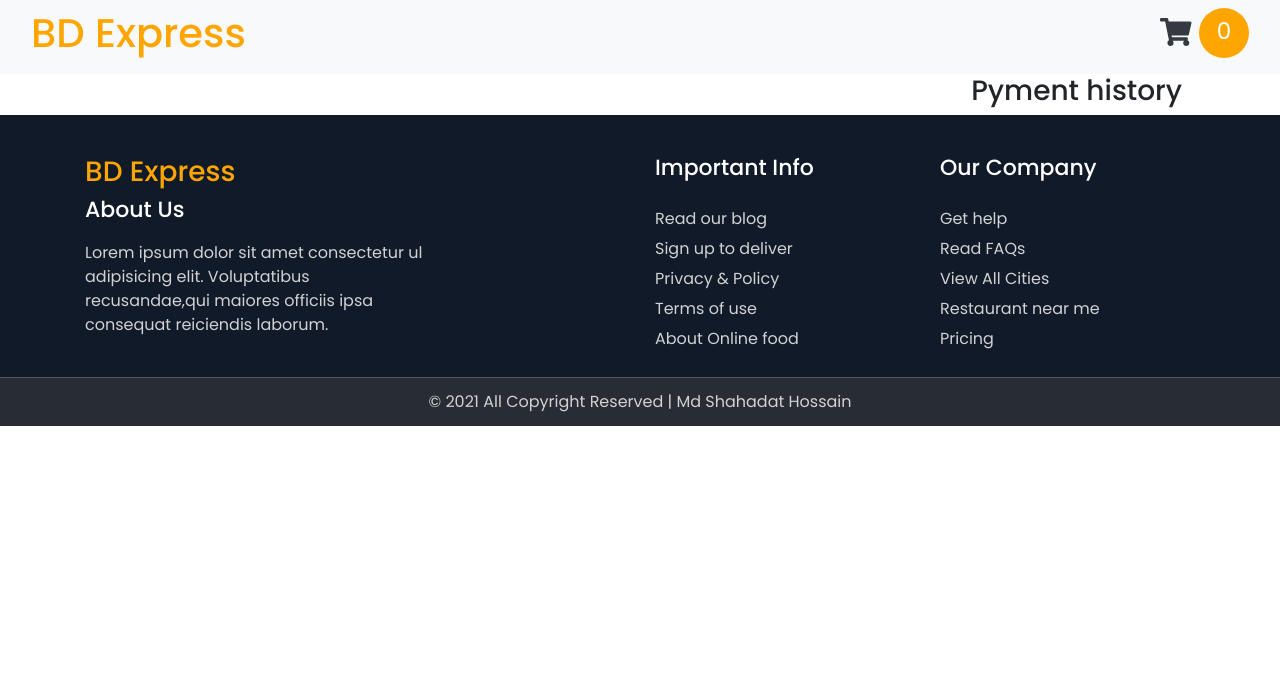
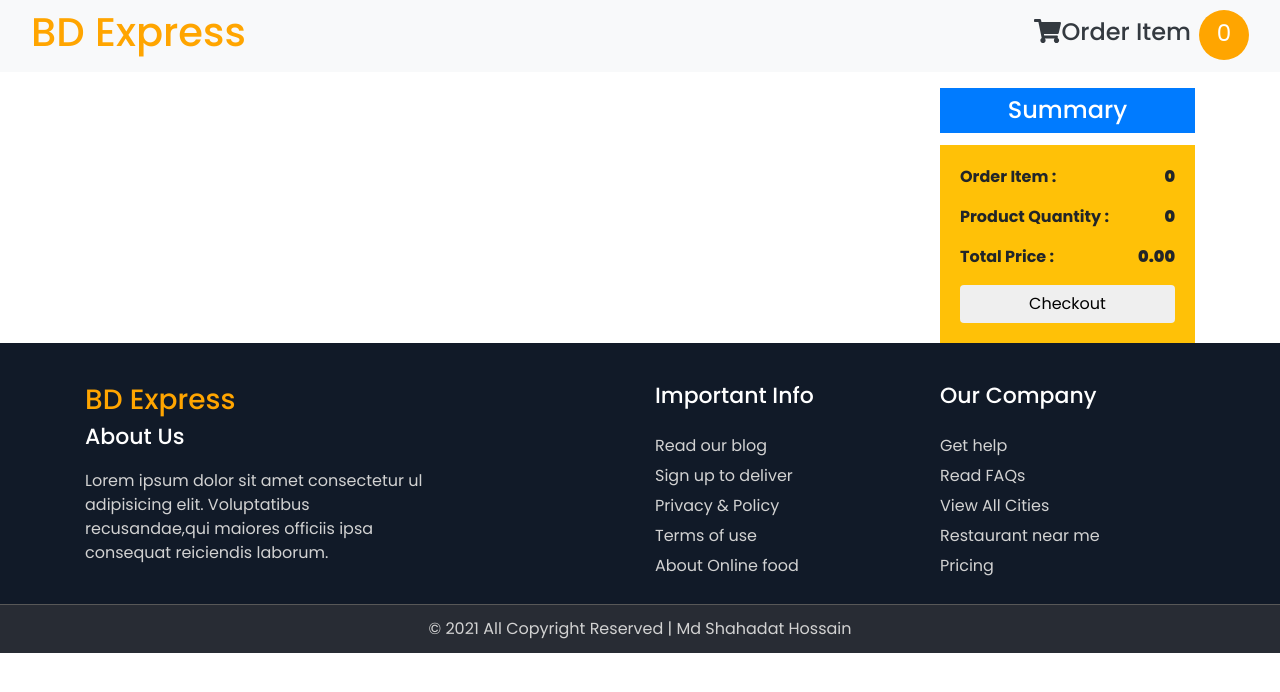
Before and after one commit to shahadat-rgb/BD-Express, a React (Create React App) app: page /review in a window 1280 px wide. Shown: the top 692 px of the page. Built offline with nearby package versions, Linux system fonts and the light colour scheme.

Commit message:
order item component done

```diff
--- a/src/App.js
+++ b/src/App.js
@@ -1,4 +1,4 @@
-import React, { useState } from 'react';
+import React, { createContext, useState } from 'react';
 import './App.css'
 import Footer from './Component/Footer/Footer';
 import Navbar from './Component/Navbar/Navbar';
@@ -12,6 +12,7 @@ import NotFound from './Component/NotFound/NotFound';
 import ProductDetails from './Component/ProductDetails/ProductDetails';
 import Review from './Component/Review/Review';
 
+export const CartContext = createContext();
 function App() {
   const [cart,setCart]= useState([])
   return (
--- a/src/Component/Navbar/Navbar.js
+++ b/src/Component/Navbar/Navbar.js
@@ -28,7 +28,7 @@ const Navbar = (props) => {
     <div className="collapse navbar-collapse justify-content-end" id="navbarNavAltMarkup">
       <div className="navbar-nav">
         <Link to='/review'>
-        <h3 className="nav-link text-dark" ><FontAwesomeIcon icon={faShoppingCart}/></h3>
+        <h4 className="nav-link text-dark" ><FontAwesomeIcon icon={faShoppingCart}/>Order Item</h4>
         </Link>
         <div style={count}>{cart.length}</div>
       </div>
--- /dev/null
+++ b/src/Component/PriceSection/PriceSection.js
@@ -0,0 +1,25 @@
+import React from 'react';
+
+const PriceSection = (props) => {
+    const cart = props.cart
+    const totalPrice = cart.reduce((total,product)=> total + product.price, 0)
+    const quantity = cart.reduce((totalQuantity,quantity)=>  totalQuantity + quantity.quantity,0)
+    return (
+        <div>
+             <div className="card">
+                    {/* <div className="card-title bg-primary text-white"> */}
+                          <h4 className='text-center card-title text-white bg-primary p-2'>Summary</h4>
+                    {/* </div> */}
+                      <div className="card-body bg-warning  ">
+                          <p><b>Order Item : <strong className='float-right'> {cart.length}</strong> </b></p>
+                          <p><b>Product Quantity : <strong className='float-right'> {quantity}</strong> </b></p>
+
+                          <p><b>Total Price : <strong className='float-right'>{(totalPrice).toFixed(2)}</strong> </b></p>
+                          <button className='btn btn-white w-100'>Checkout</button>
+                      </div>
+                  </div>
+        </div>
+    );
+};
+
+export default PriceSection;
--- a/src/Component/ProductDetails/ProductDetails.js
+++ b/src/Component/ProductDetails/ProductDetails.js
@@ -3,11 +3,9 @@ import { FontAwesomeIcon } from '@fortawesome/react-fontawesome';
 import React, { useEffect, useState } from 'react';
 import { useParams } from 'react-router';
 import { addToDatabaseCart } from '../../utilities/databaseManager';
-// import { addToDatabaseCart, getDatabaseCart } from '../../utilities/databaseManager';
 import { fakeData } from '../FakeData/FakeData';
 import './ProductDetails.css'
 const ProductDetails = () => {
-    // const {setCartAmount} = props;
     const {productId} = useParams();
     const [products,setProducts] =useState({});
     const {img,name,price} = products
@@ -39,7 +37,7 @@ const ProductDetails = () => {
                   <button onClick={()=>handleCart(products)} className="addToCart"><FontAwesomeIcon icon={faShoppingCart} /> <span>Add To Cart</span></button>
                 </div>
                 <div className="col-md-7">
-                    <img style={{width:"100%"}}  src={img} alt="" />
+                    <img style={{width:"100%",padding:"20px"}}  src={img} alt="" />
                 </div>
             </div>
         </div>
--- a/src/Component/Review/Review.js
+++ b/src/Component/Review/Review.js
@@ -1,6 +1,7 @@
 import React, { useEffect} from 'react';
 import { getDatabaseCart, removeFromDatabaseCart } from '../../utilities/databaseManager';
 import { fakeData } from '../FakeData/FakeData';
+import PriceSection from '../PriceSection/PriceSection';
 import ReviewItem from '../ReviewItem/ReviewItem';
 
 const Review = (props) => {
@@ -23,15 +24,15 @@ const Review = (props) => {
 
     },[])
     return (
-        <div>
+        <div className='container'>
              <div className="row">
-               <div className="col-md-8">
+               <div className="col-md-9">
                {
                 cart.map(pd=> <ReviewItem removeCart={removeCart} product={pd} key={pd.id}></ReviewItem>)
             }
                </div>
-               <div className="col-md-4">
-                   <h3 className="text-center">Pyment history</h3>
+               <div className="col-md-3 mt-3">
+                   <PriceSection cart={cart}></PriceSection>
                </div>
              </div>
           </div>
--- /dev/null
+++ b/src/Component/ReviewItem/ReviewItem.css
@@ -0,0 +1,19 @@
+.ProductQuantity {
+   /* width: 30%; */
+   /* margin: 0 auto; */
+}
+.border{
+    padding: 15px;
+    border: none;
+    outline: none;
+}
+.hot1{
+    color: white;
+    padding:10px 20px 10px 20px;
+    background-color: orangered;
+}
+.new1{
+    color: white;
+    padding:8px 10px 8px 10px;
+    background-color:rgb(76, 218, 20);
+}
--- a/src/Component/ReviewItem/ReviewItem.js
+++ b/src/Component/ReviewItem/ReviewItem.js
@@ -1,26 +1,36 @@
-import React from 'react';
+import { faTrashAlt } from '@fortawesome/free-solid-svg-icons';
+import { FontAwesomeIcon } from '@fortawesome/react-fontawesome';
+import './ReviewItem.css'
+const ReviewItem = (props) => {
+    const {img,name,price,id,quantity,status}  = props.product;
+    const removeCart = props.removeCart
 
-const ReviewItem = (props) => {
-    const {img,name,price,quantity,id}  = props.product
-    const removeCart = props.removeCart
-    const borderStyle={
-        borderBottom:"1px solid gray",
-        borderRight:"1px solid gray",
-    }
     return (
-        <div className='container'>
-           <div style={borderStyle} className="row align-items-center">
-               <div className="col-md-5">
-                  <img style={{width:"100%",padding:"10px"}} src={img} alt="" />
+                <div className='container'>
+           <div className="row align-items-center">
+               <div className="col-md-3">
+                  <img style={{width:"100%",padding:"10px",borderRadius:"50"}} src={img} alt="" />
                </div>
-               <div className="col-md-7 text-center">
-                  <h1 className='mb-3'>{name}</h1>
-                   <p>Quantity : {quantity}</p>
-                   <h5>${price}</h5>
-                   <button onClick={()=>removeCart(id)} className="mb-4 mt-2 addToCart">Remove</button>
+               <div className="col-md-2 text-center">
+                  <p className='mb-3'>{name}</p>
+               </div>
+               <div className="col-md-2 text-center">
+                 <p>{status==="hot" ? <div className="hot1"> hot </div> : ''}
+               {status==="new" ? <div className="new1"> new </div> : ''}</p>
+               </div>
+               <div className="col-md-2 text-center">
+                 <p>&#36; <span id="price">{price}</span></p>
+               </div>
+
+               <div className="col-md-1 text-center">
+                   <p>{quantity}</p>
+               </div>
+               <div className="col-md-2 text-center">
+               <button onClick={()=>removeCart(id)} className="mb-4 mt-3 addToCart"><FontAwesomeIcon icon={faTrashAlt}></FontAwesomeIcon></button>
                </div>
            </div>
         </div>
+
     );
 };
 
```
Also changed, not shown: src/App.css (line endings or trailing spaces).
